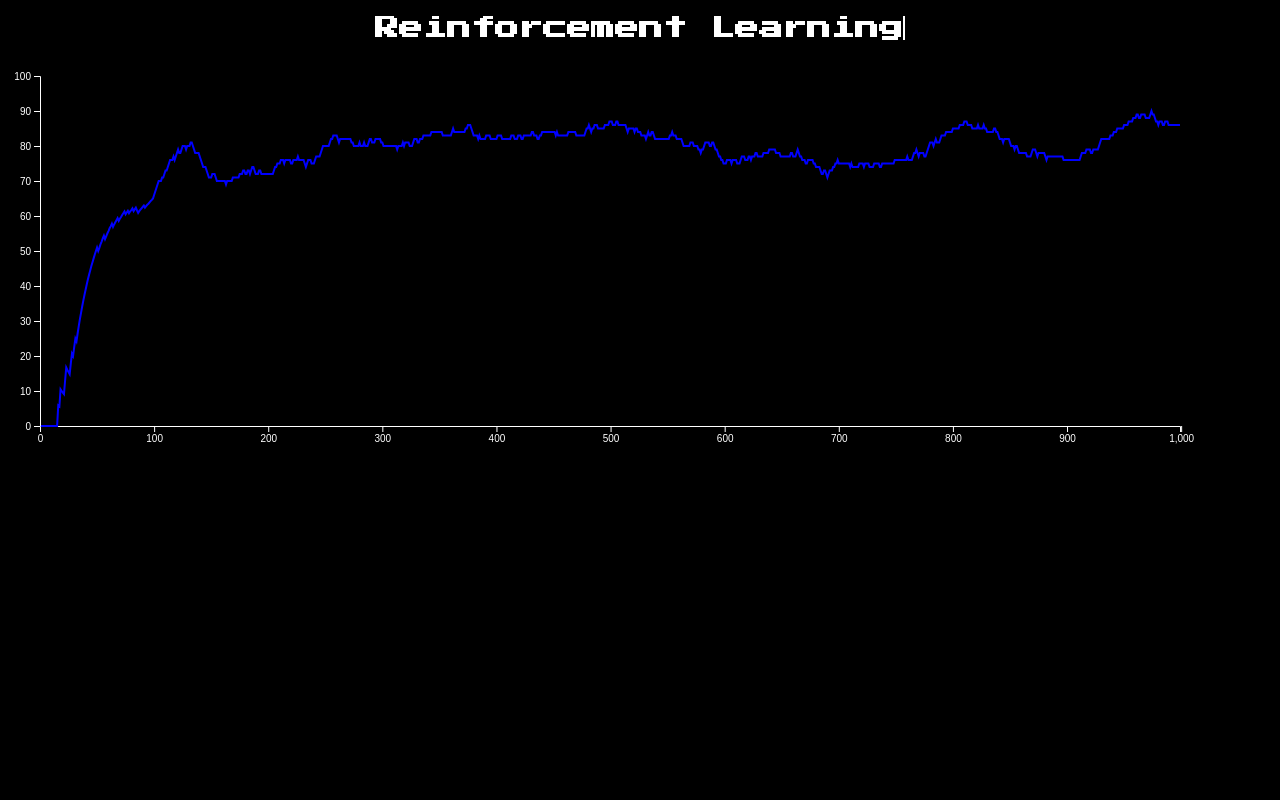
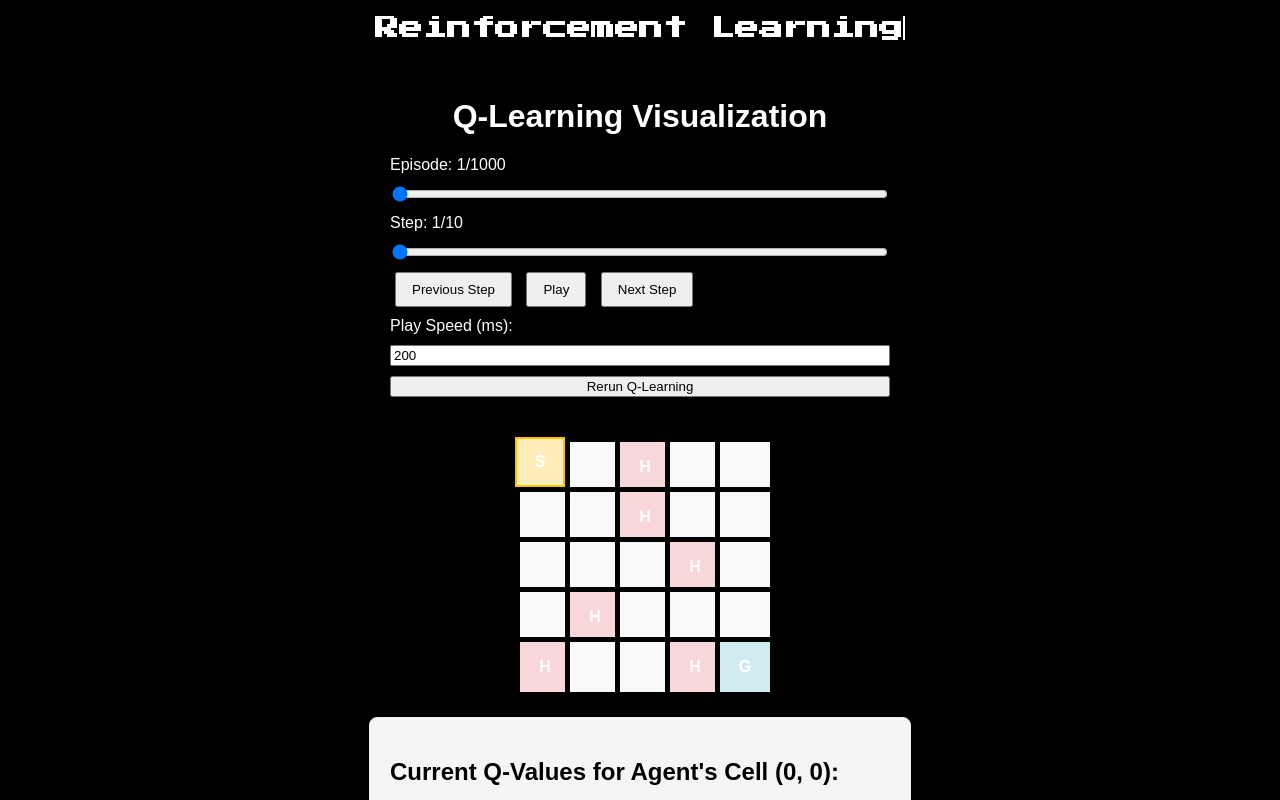
Before and after one commit to FGV-VIS-2025/final-project-rl-explained-vis, a SvelteKit app: page /visualization in a window 1280 px wide. Shown: the top 800 px of the page. Built offline with nearby package versions, Linux system fonts and the light colour scheme.

Commit message:
adicionando um protótipo

```diff
--- a/src/routes/visualization/+page.svelte
+++ b/src/routes/visualization/+page.svelte
@@ -1,17 +1,28 @@
 <script>
-    import { onMount } from "svelte";
+    import { onMount } from 'svelte';
+    import { q_learning } from '$lib/q_learning.js';
     import * as d3 from "d3";
-    import { q_learning } from "$lib/q_learning";
 
-    // Exemplo de uso (ver nomes dos parâmetros na função)
-    var data = q_learning({ epsilon_decay: 0 });
-    var data_success_rates = data.success_rates;
+    let world_width = 5;
+    let world_height = 5;
+    let start = [0, 0];
+    let goal = [4, 4];
+    let holes = [[1, 2], [2, 3], [3, 1], [4, 0], [0, 2], [4, 3]];
+
+    let agent_positions_data = [];
+    let q_tables_data = [];
+    let success_rates_data = [];
+
+    let currentEpisode = 0;
+    let currentStep = 0;
+
+    let playing = false;
+    let intervalId;
+    let playSpeed = 200; // milliseconds
 
     let svgContainer;
 
-    onMount(() => {
-        const width = 1200;
-        const height = 400;
+    function get_accuracy(svgContainer ,width, height, success_rates_data){
         const margin = { top: 20, right: 20, bottom: 30, left: 40 };
 
         const svg = d3
@@ -21,7 +32,7 @@
 
         const x = d3
             .scaleLinear()
-            .domain([0, data_success_rates.length - 1])
+            .domain([0, success_rates_data.length - 1])
             .range([margin.left, width - margin.right]);
 
         const y = d3
@@ -38,7 +49,7 @@
         const tickInterval = 100;
         const xTicks = [];
 
-        for (let i = 0; i <= data_success_rates.length; i += tickInterval) {
+        for (let i = 0; i <= success_rates_data.length; i += tickInterval) {
             xTicks.push(i);
         }
 
@@ -49,7 +60,7 @@
             .call(d3.axisBottom(x).tickValues(xTicks));
 
         svg.append("path")
-            .datum(data_success_rates)
+            .datum(success_rates_data)
             .attr("fill", "none")
             .attr("stroke", "blue")
             .attr("stroke-width", 2)
@@ -58,7 +69,255 @@
         svg.append("g")
             .attr("transform", `translate(${margin.left},0)`)
             .call(d3.axisLeft(y));
+    }
+    // Function to initialize or re-run Q-learning
+    function initializeQLearning() {
+        const { agent_positions, q_tables, success_rates } = q_learning({
+            world_width,
+            world_height,
+            start,
+            goal,
+            holes
+        });
+        agent_positions_data = agent_positions;
+        q_tables_data = q_tables;
+        success_rates_data = success_rates;
+        currentEpisode = 0;
+        currentStep = 0;
+        stopAnimation();
+    }
+
+    onMount(() => {
+        initializeQLearning();
+        get_accuracy(svgContainer,1000, 300, success_rates_data)
     });
+
+    // Derived state for current agent position
+    $: currentAgentPosition = agent_positions_data[currentEpisode]?.[currentStep] || start;
+
+    // Derived state for current grid
+    $: currentGrid = Array.from({ length: world_height }, (_, r) =>
+        Array.from({ length: world_width }, (_, c) => {
+            if (r === start[0] && c === start[1]) return 'S';
+            if (r === goal[0] && c === goal[1]) return 'G';
+            if (holes.some(h => h[0] === r && h[1] === c)) return 'H';
+            return ' ';
+        })
+    );
+
+    // Derived state for current Q-values (for display)
+    $: currentQTable = q_tables_data[currentEpisode]?.[`${currentAgentPosition[0]},${currentAgentPosition[1]}`] || {};
+
+
+    function nextStep() {
+        if (!agent_positions_data[currentEpisode]) return;
+
+        if (currentStep < agent_positions_data[currentEpisode].length - 1) {
+            currentStep++;
+        } else if (currentEpisode < agent_positions_data.length - 1) {
+            currentEpisode++;
+            currentStep = 0;
+        } else {
+            stopAnimation();
+        }
+    }
+
+    function prevStep() {
+        if (currentStep > 0) {
+            currentStep--;
+        } else if (currentEpisode > 0) {
+            currentEpisode--;
+            currentStep = (agent_positions_data[currentEpisode]?.length || 1) - 1;
+        }
+    }
+
+    function togglePlay() {
+        if (playing) {
+            stopAnimation();
+        } else {
+            startAnimation();
+        }
+    }
+
+    function startAnimation() {
+        playing = true;
+        intervalId = setInterval(nextStep, playSpeed);
+    }
+
+    function stopAnimation() {
+        playing = false;
+        clearInterval(intervalId);
+    }
+
+    function goToEpisode(e) {
+        const episodeNum = parseInt(e.target.value, 10);
+        if (!isNaN(episodeNum) && episodeNum >= 0 && episodeNum < agent_positions_data.length) {
+            currentEpisode = episodeNum;
+            currentStep = 0; // Reset step when changing episode
+        }
+    }
+
+    function goToStep(e) {
+        const stepNum = parseInt(e.target.value, 10);
+        if (!isNaN(stepNum) && stepNum >= 0 && stepNum < (agent_positions_data[currentEpisode]?.length || 0)) {
+            currentStep = stepNum;
+        }
+    }
+
 </script>
 
-<svg bind:this={svgContainer}></svg>
+<svelte:head>
+	<title>Q-Learning Visualization</title>
+</svelte:head>
+
+<div class="container">
+    <h1>Q-Learning Visualization</h1>
+
+    <div class="controls">
+        <label for="episodeSlider">Episode: {currentEpisode + 1}/{agent_positions_data.length}</label>
+        <input
+            type="range"
+            id="episodeSlider"
+            min="0"
+            max={agent_positions_data.length > 0 ? agent_positions_data.length - 1 : 0}
+            bind:value={currentEpisode}
+            on:input={goToEpisode}
+            disabled={agent_positions_data.length === 0}
+        />
+
+        <label for="stepSlider">Step: {currentStep + 1}/{agent_positions_data[currentEpisode]?.length || 0}</label>
+        <input
+            type="range"
+            id="stepSlider"
+            min="0"
+            max={agent_positions_data[currentEpisode]?.length ? agent_positions_data[currentEpisode].length - 1 : 0}
+            bind:value={currentStep}
+            on:input={goToStep}
+            disabled={!agent_positions_data[currentEpisode]}
+        />
+
+        <div class="playback-buttons">
+            <button on:click={prevStep}>Previous Step</button>
+            <button on:click={togglePlay}>{playing ? 'Pause' : 'Play'}</button>
+            <button on:click={nextStep}>Next Step</button>
+        </div>
+
+        <label for="playSpeed">Play Speed (ms):</label>
+        <input type="number" id="playSpeed" bind:value={playSpeed} min="50" max="1000" step="50" />
+
+        <button on:click={initializeQLearning}>Rerun Q-Learning</button>
+    </div>
+
+    <div class="grid-container" style="--grid-width: {world_width}; --grid-height: {world_height};">
+        {#each currentGrid as row, r (r)}
+            {#each row as cell, c (c)}
+                <div
+                    class="cell"
+                    class:start={r === start[0] && c === start[1]}
+                    class:goal={r === goal[0] && c === goal[1]}
+                    class:hole={holes.some(h => h[0] === r && h[1] === c)}
+                    class:agent={r === currentAgentPosition[0] && c === currentAgentPosition[1]}
+                >
+                    {cell}
+                </div>
+            {/each}
+        {/each}
+    </div>
+
+    <div class="info-panel">
+        <h2>Current Q-Values for Agent's Cell ({currentAgentPosition[0]}, {currentAgentPosition[1]}):</h2>
+        <ul>
+            {#each Object.entries(currentQTable) as [action, value]}
+                <li>{action}: {value.toFixed(2)}</li>
+            {/each}
+        </ul>
+
+        <h2>Success Rate (Last 100 Episodes):</h2>
+        <p>{success_rates_data[currentEpisode]}%</p>
+    </div>
+
+    <svg bind:this={svgContainer}></svg>
+</div>
+
+<style>
+    .container {
+        display: flex;
+        flex-direction: column;
+        align-items: center;
+        padding: 20px;
+        font-family: Arial, sans-serif;
+    }
+
+    .controls {
+        margin-bottom: 20px;
+        display: flex;
+        flex-direction: column;
+        gap: 10px;
+        width: 100%;
+        max-width: 500px;
+    }
+
+    .playback-buttons button {
+        margin: 0 5px;
+        padding: 8px 15px;
+        cursor: pointer;
+    }
+
+    .grid-container {
+        display: grid;
+        grid-template-columns: repeat(var(--grid-width), 50px);
+        grid-template-rows: repeat(var(--grid-height), 50px);
+        /* border: 1px solid #ccc; */
+        margin-top: 20px;
+    }
+
+    .cell {
+        width: 50px;
+        height: 50px;
+        border: 5px solid #000;
+        display: flex;
+        justify-content: center;
+        align-items: center;
+        font-weight: bold;
+        background-color: #f9f9f9;
+        position: relative;
+    }
+
+    .cell.start {
+        background-color: #d4edda; /* Light green */
+    }
+
+    .cell.goal {
+        background-color: #d1ecf1; /* Light blue */
+    }
+
+    .cell.hole {
+        background-color: #f8d7da; /* Light red */
+    }
+
+    .cell.agent {
+        background-color: #ffeeba; /* Light yellow */
+        border: 2px solid #ffc107;
+        box-sizing: border-box; /* Include padding and border in the element's total width and height */
+    }
+
+    .info-panel {
+        margin-top: 30px;
+        padding: 20px;
+        border: 1px solid #eee;
+        border-radius: 8px;
+        background-color: #f5f5f5;
+        color: #000;
+        width: 100%;
+        max-width: 500px;
+    }
+
+    .info-panel ul {
+        list-style: none;
+        padding: 0;
+    }
+
+    .info-panel li {
+        margin-bottom: 5px;
+    }
+</style>
```
Also changed, not shown: src/lib/q_learning.js.
